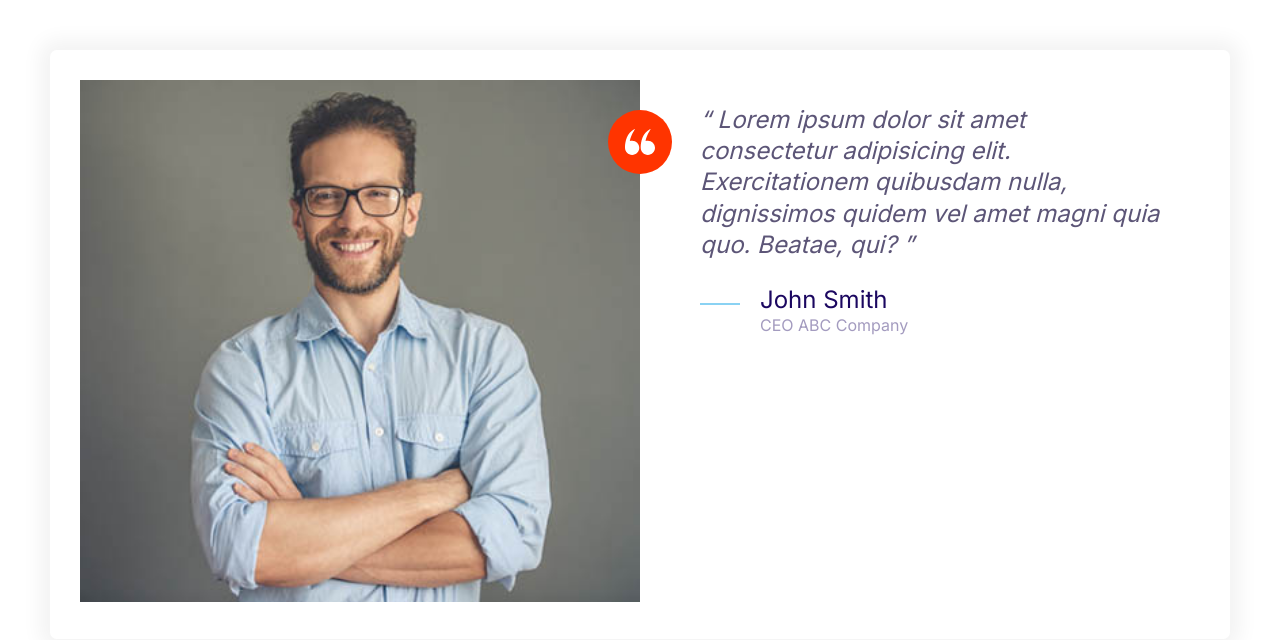
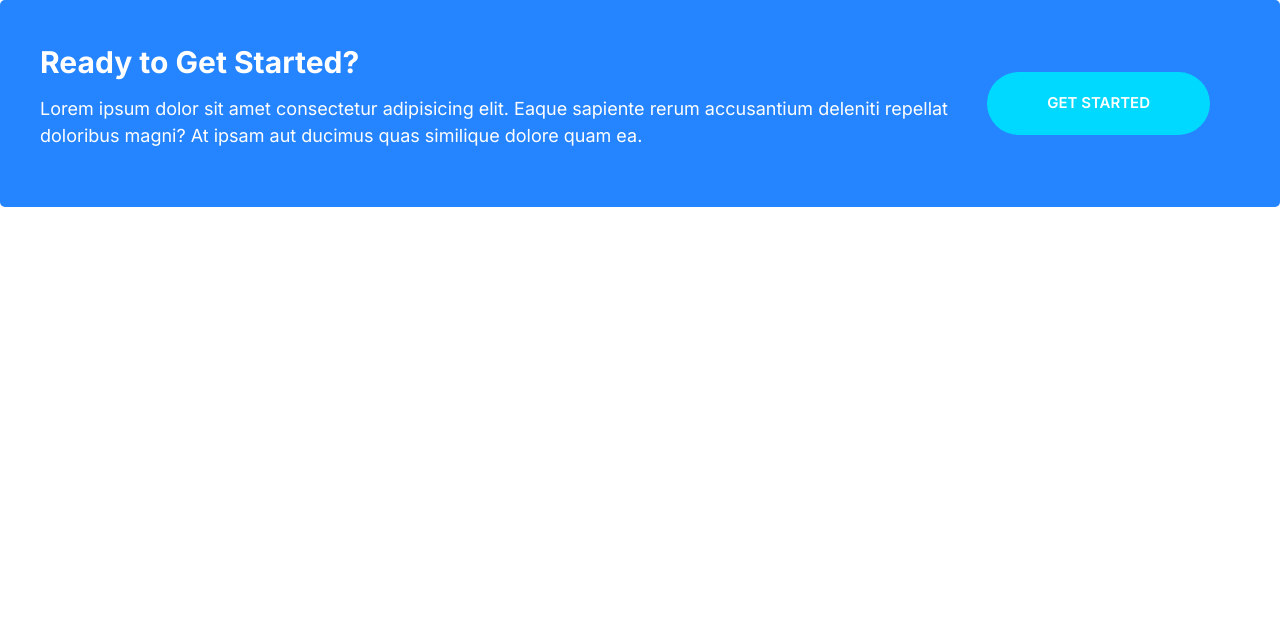
Before and after one commit to geraldikenna/moshify, a plain HTML site: page index.html in a window 1280 px wide. Drawn offline with Linux system fonts and the light colour scheme.

Commit message:
build callout components

```diff
--- a/css/styles.css
+++ b/css/styles.css
@@ -244,6 +244,11 @@
 .btn--block {
     width: 100%;
     display: inline-block;
+}
+
+.btn--stretched {
+    padding-left: 6rem;
+    padding-right: 6rem;
 }
 
 .btn--outline {
@@ -505,3 +510,46 @@
         margin-left: 6rem;
     }
 }
+
+/* Callout */
+
+.callout {
+    padding: 4rem;
+    border-radius: 5px;
+}
+
+.callout--primary {
+    background: var(--color-primary);
+    color: #fff;
+}
+
+.callout__heading {
+    margin-top: 0;
+    color: #fff;
+    font-size: 3rem;
+}
+
+.callout .btn {
+    justify-self: center;
+    align-self: center;
+}
+
+.callout__content {
+    text-align: center;
+}
+
+@media screen and (min-width: 768px) {
+
+    .callout .grid--1X2 {
+        grid-template-columns: 1fr auto;
+    }
+
+    .callout__content {
+        text-align: left;
+    }
+
+    .callout .btn {
+        justify-self: start;
+        margin: 0 3rem;
+    }
+}
--- a/index.html
+++ b/index.html
@@ -16,37 +16,18 @@
     <link rel="stylesheet" href="css/styles.css" />
     <title>Document</title>
   </head>
-  <body style="padding: 5rem">
-    <div class="card testimonial">
+  <body>
+    <div class="callout callout--primary">
       <div class="grid grid--1X2">
-        <div class="testimonial__image">
-          <img src="Images/testimonial.jpg" alt="A happy smiling customer" />
-          <span class="icon-container icon-container--accent">
-            <svg class="icon icon--white icon--small">
-              <use xlink:href="images/sprite.svg#quotes"></use>
-            </svg>
-          </span>
+        <div class="callout__content">
+          <h2 class="callout__heading">Ready to Get Started?</h2>
+          <p>
+            Lorem ipsum dolor sit amet consectetur adipisicing elit. Eaque
+            sapiente rerum accusantium deleniti repellat doloribus magni? At
+            ipsam aut ducimus quas similique dolore quam ea.
+          </p>
         </div>
-        <blockquote class="quote">
-          <p class="quote__text">
-            Lorem ipsum dolor sit amet consectetur adipisicing elit.
-            Exercitationem quibusdam nulla, dignissimos quidem vel amet magni
-            quia quo. Beatae, qui?
-          </p>
-          <footer>
-            <div class="media">
-              <div class="media__image">
-                <svg class="icon icon--primary quote__line">
-                  <use xlink:href="images/sprite.svg#line"></use>
-                </svg>
-              </div>
-              <div class="media__body">
-                <h3 class="media__title quote__author">John Smith</h3>
-                <p class="quote__organization">CEO ABC Company</p>
-              </div>
-            </div>
-          </footer>
-        </blockquote>
+        <a href="#" class="btn btn--secondary btn--stretched">Get Started</a>
       </div>
     </div>
   </body>
```
Also changed, not shown: componets/callout.html (added, +13 -0 lines).
